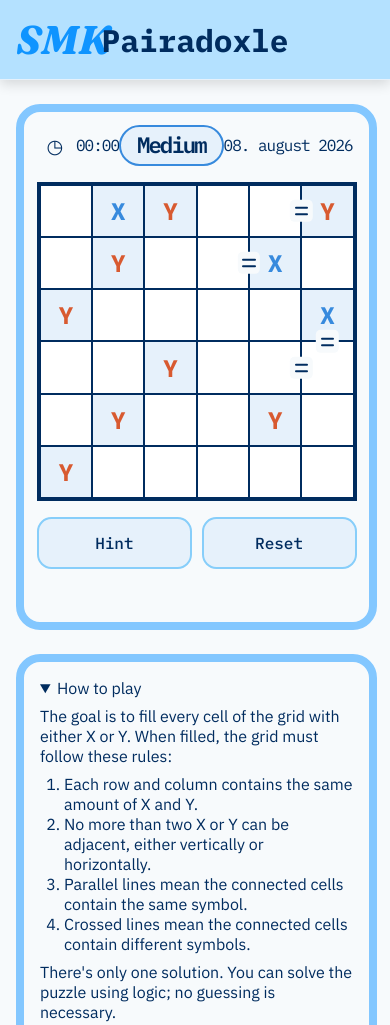
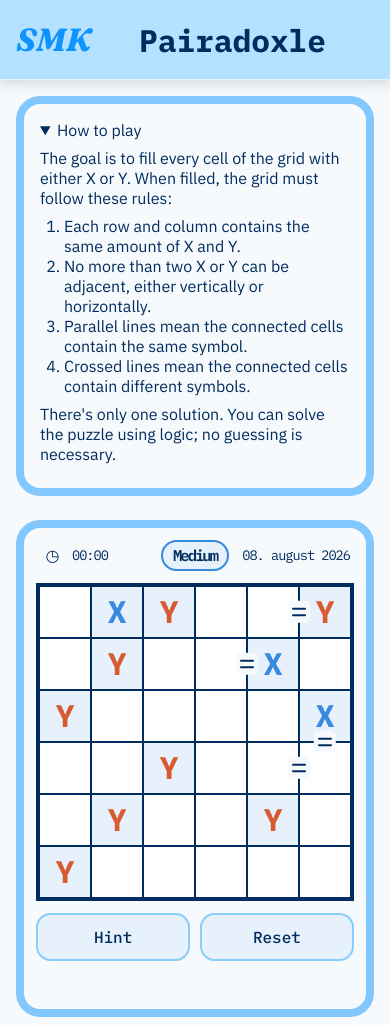
Before and after one commit to CookieTheDevil/pairadoxle, a website with bundled scripts: page frontend/index.html in a window 390 px wide. Shown: the top 1025 px of the page. Built offline with nearby package versions, Linux system fonts and the light colour scheme; no server answers.

Commit message:
5am hail mary responsive design update

```diff
--- a/frontend/styles.css
+++ b/frontend/styles.css
@@ -732,6 +732,145 @@ main {
     }
 }
 
+@media (max-width: 700px) {
+    body {
+        overflow-x: hidden;
+    }
+
+    .site-header-inner {
+        position: relative;
+
+        display: flex;
+        justify-content: center;
+        align-items: center;
+
+        min-height: 5.5rem;
+        padding: 0.75rem 1rem;
+    }
+
+    .site-logo {
+        position: absolute;
+        left: 1rem;
+
+        font-size: 2rem;
+    }
+
+    .site-header h1 {
+        margin: 0;
+
+        font-size: clamp(
+            2rem,
+            10vw,
+            3rem
+        );
+
+        text-align: center;
+    }
+
+
+    main {
+        display: flex;
+        flex-direction: column;
+        align-items: center;
+
+        width: 100%;
+        padding: 1rem;
+        gap: 1.5rem;
+    }
+
+
+    #game-container {
+        width: 100%;
+        max-width: 32rem;
+
+        box-sizing: border-box;
+
+        padding: 0.8rem;
+    }
+
+
+    #timer-container {
+        display: grid;
+
+        grid-template-columns:
+            1fr auto 1fr;
+
+        align-items: center;
+
+        width: 100%;
+        gap: 0.35rem;
+    }
+
+    #timer-message,
+    #date-message,
+    #difficulty-message {
+        font-size: clamp(
+            0.8rem,
+            3.5vw,
+            1rem
+        );
+    }
+
+    #timer-message {
+        justify-self: start;
+    }
+
+    #difficulty-message {
+        justify-self: center;
+    }
+
+    #date-message {
+        justify-self: end;
+    }
+
+
+    .difficulty-badge {
+        padding: 0.25rem 0.5rem;
+
+        font-size: clamp(
+            0.75rem,
+            3.5vw,
+            0.95rem
+        );
+    }
+
+
+    .game-board {
+        width: 100%;
+        max-width: 100%;
+
+        aspect-ratio: 1 / 1;
+
+        margin-inline: auto;
+    }
+
+
+    #buttons-container {
+        width: 100%;
+
+        display: grid;
+        grid-template-columns: 1fr 1fr;
+
+        gap: 0.6rem;
+    }
+
+    #buttons-container button {
+        width: 100%;
+        min-width: 0;
+
+        font-size: 1rem;
+    }
+
+
+    #rules-container,
+    #leaderboard-container {
+        width: 100%;
+        max-width: 32rem;
+
+        box-sizing: border-box;
+    }
+}
+
 @media (max-width: 600px) {
     .site-header,
     .site-header-inner {
@@ -739,47 +878,116 @@ main {
         height: 80px;
     }
 
+    .site-header-inner {
+        justify-content: flex-start;
+        padding-inline: 1rem;
+    }
+
     .site-logo {
-        padding-left: 1rem;
-        font-size: 2.5rem;
+        position: static;
+
+        padding: 0;
+
+        font-size: 2rem;
+        flex-shrink: 0;
     }
 
     .site-header-inner h1 {
-        font-size: clamp(1.8rem, 8vw, 2.7rem);
+        position: static;
+        transform: none;
+
+        margin: 0 auto;
+
+        font-size: clamp(1.8rem, 8vw, 2.5rem);
     }
 
+
     main {
-        padding: 1.5rem 1rem;
+        padding: 1rem;
         gap: 1.5rem;
     }
 
+
     #game-container,
     .secondary-container {
+        width: 100%;
+        max-width: 100%;
+
         border-width: 8px;
         border-radius: 24px;
     }
 
     #game-container {
-        padding: 0.8rem;
+        padding: 0.75rem;
+        gap: 0.75rem;
     }
+
+
+    #timer-container {
+        display: grid;
+        grid-template-columns: 1fr auto 1fr;
+        align-items: center;
+        gap: 0.25rem;
+    }
+
+    #timer-message,
+    #date-message {
+        font-size: clamp(0.8rem, 3.5vw, 1rem);
+        letter-spacing: -1px;
+    }
+
+    #timer-message {
+        justify-self: start;
+    }
+
+    #difficulty-message {
+        justify-self: center;
+
+        padding: 0.35rem 0.6rem;
+
+        font-size: clamp(0.85rem, 4vw, 1.1rem);
+    }
+
+    #date-message {
+        justify-self: end;
+    }
+
+    .timer-icon {
+        width: 1.5rem;
+        height: 1.5rem;
+
+        font-size: 1rem;
+    }
+
+
+    .game-board {
+        width: 100%;
+        max-width: 100%;
+    }
+
+    .cell {
+        font-size: clamp(1.25rem, 8vw, 2.25rem);
+    }
+
+
+    #buttons-container {
+        width: 100%;
+        max-width: none;
+
+        gap: 0.6rem;
+    }
+
+    #buttons-container button {
+        min-height: 3rem;
+        padding: 0.5rem;
+
+        font-size: 1rem;
+    }
+
 
     .secondary-container {
         padding: 1rem;
         font-size: 1rem;
-    }
-}
-
-@media (max-width: 500px) {
-    #timer-message,
-    #date-message {
-        font-size: 1rem;
-        letter-spacing: -1px;
-    }
-
-    .timer-icon {
-        width: 1.7rem;
-        height: 1.7rem;
-        font-size: 1.2rem;
     }
 }
 
```
